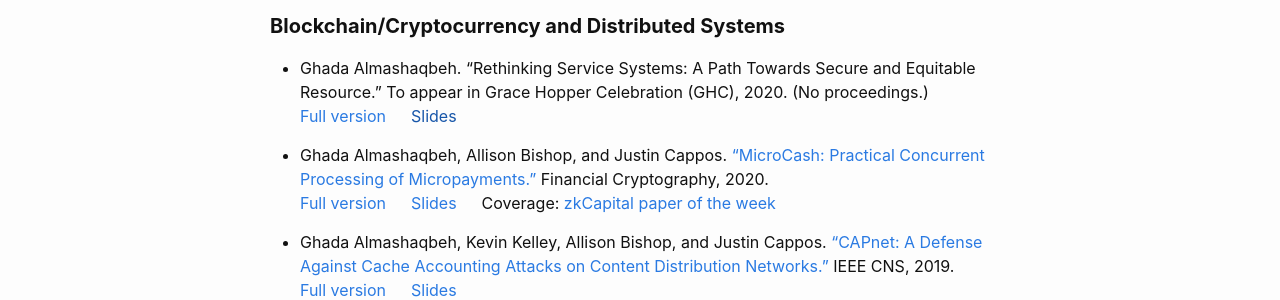
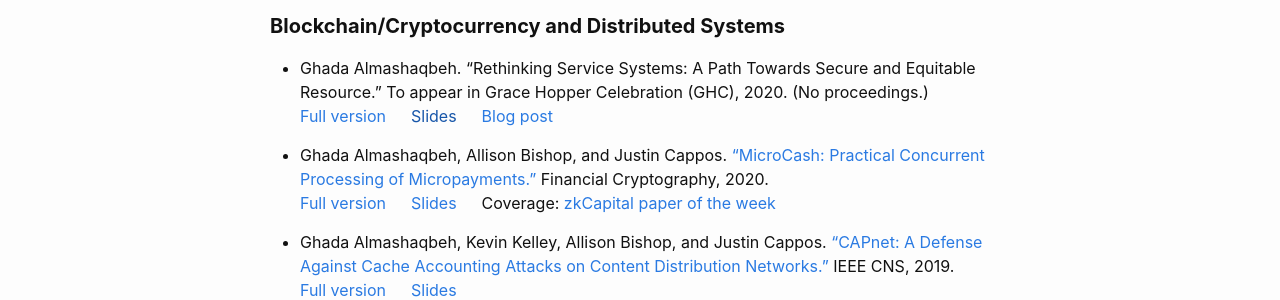
Before and after one commit to GhadaAlmashaqbeh/GhadaAlmashaqbeh.github.io, a Jekyll site: the page built from 02-publications.md, in a window 1280 px wide. Shown: the part 321-621 px from the top of the page. Built offline with Jekyll 4.4.1, drawn with Linux system fonts in a browser that asks for light colours.

Commit message:
add blog post link

```diff
--- a/02-publications.md
+++ b/02-publications.md
@@ -13,7 +13,7 @@ Ghada Almashaqbeh. ["CacheCash: A Cryptocurrency-based Decentralized Content Del
 #### **Blockchain/Cryptocurrency and Distributed Systems**
 
 * Ghada Almashaqbeh. "Rethinking Service Systems: A Path Towards Secure and Equitable Resource." To appear in Grace Hopper Celebration (GHC), 2020. (No proceedings.)<br/>
-  [Full version](../unpublished/ghc-2020-full-version.pdf) &emsp; [Slides]()
+  [Full version](../unpublished/ghc-2020-full-version.pdf) &emsp; [Slides]() &emsp; [Blog post](https://blog.nucypher.com/the-path-towards-building-decentralized-services/)
 
 * Ghada Almashaqbeh, Allison Bishop, and Justin Cappos. ["MicroCash: Practical Concurrent Processing of Micropayments."](https://fc20.ifca.ai/preproceedings/38.pdf) Financial Cryptography, 2020.<br/>
   [Full version](https://arxiv.org/abs/1911.08520) &emsp; [Slides](../slides/microcash-fc-2020.pdf) &emsp; Coverage: [zkCapital paper of the week](https://zkcapital.substack.com/p/this-week-in-blockchain-research-92a)
```
